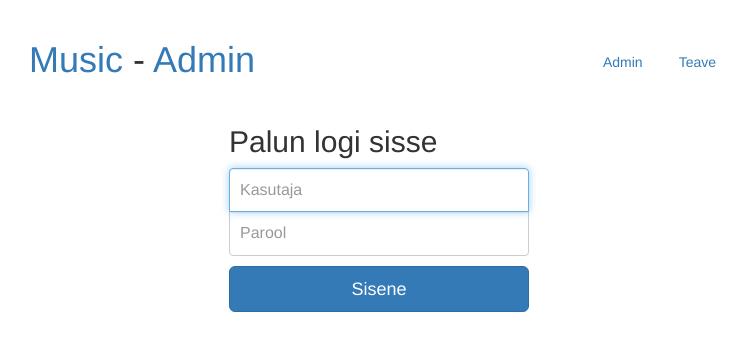
After one commit to arti95/music.arti.ee, a Flask app: page /admin in a window 1280 px wide. The commit adds this page. Shown: the top 351 px of the page, without its empty margins (261-1008 px from the left). Run offline with Flask 2, Linux system fonts and the light colour scheme; data that the repository does not hold is empty; parts of the project's set-up code (start-up, migrations or seed data) failed here and were passed over; some libraries are stand-ins or nearby versions.

Commit message:
somewhat working voting

```diff
--- a/main.py
+++ b/main.py
@@ -1,7 +1,8 @@
-from flask import Flask, render_template
+from flask import Flask, render_template, redirect, url_for, Request
 from flask.ext.restful import Api, reqparse, Resource
 from flask.ext.pymongo import PyMongo
-from bson.json_util import dumps
+from tools import jsonify
+
 
 app = Flask(__name__)
 # app.config["APPLICATION_ROOT"] ="/api"
@@ -10,33 +11,70 @@ api = Api(app)
 mongo = PyMongo(app)
 
 
-parser = reqparse.RequestParser()
-parser.add_argument('title', type=str)
-
-@app.route("/")
-def index():
-    songs = mongo.db.songs.find().sort([( "points", 1 )])
+@app.route("/", defaults={'page': 1})
+@app.route("/page/<int:page>")
+def index(page):
+    page -= 1
+    page_size = 10
+    songs = mongo.db.songs.find().sort([( "points", -1 )])#.skip(page_size*page).limit(page_size)
     return render_template("haaletus.html", songs=songs)
 
 
+@app.route("/admin")
+def admin():
+    songs = mongo.db.songs.find().sort([( "points", -1 )])
+    return render_template("admin.html", songs=songs)
+
+@app.route("/about")
+def about():
+    return render_template("about.html")
+
 class Song(Resource):
+    vote_parser = reqparse.RequestParser()
+    vote_parser.add_argument('vote', type=str, required=True)
+
     def get(self, song_id):
         song = mongo.db.songs.find_one_or_404({'_id': song_id})
-        return dumps(song)
+        return jsonify(song)
+
+    def delete(self, song_id):
+        song = mongo.db.songs.remove({'_id': song_id})
+        return song
+
+    def patch(self, song_id):
+        args = self.vote_parser.parse_args()
+        #song = mongo.db.songs.find_one_or_404({'_id': song_id})
+        if args["vote"] == "down":
+            r = mongo.db.songs.find_and_modify({"_id": song_id,
+                "points":song["points"]}, {"$inc": {"points": -1}}, new=True)
+        elif args["vote"] == "up":
+            r = mongo.db.songs.find_and_modify({"_id": song_id,
+                "points":song["points"]}, {"$inc": {"points": +1}}, new=True)
+        else:
+            r = song
+        return jsonify(r)
 
 
 class SongList(Resource):
+    parser = reqparse.RequestParser()
+    parser.add_argument('title', type=str, required=True)
+    parser.add_argument('redirect', type=str)
+
     def get(self):
-        return dict(mongo.db.songs.find().sort([( "points", 1 )]))
-        #return {"id1": {"title": "Rick Astley - Never Gonna Give You Up", "points": 6}}
+        return jsonify(mongo.db.songs.find().sort([( "points", -1 )]))
+
     def post(self):
-        args = parser.parse_args()
+        args = self.parser.parse_args()
         print(args)
         song_id = mongo.db.songs.insert({"title": args["title"], "points": 1})
+        if args["redirect"] == "home":
+            return redirect(url_for("index"))
         return Song.get(self, song_id)
 
+
 api.add_resource(SongList, '/songs/')
-api.add_resource(Song, "/songs/<string:song_id>")
+api.add_resource(Song, "/songs/<ObjectId:song_id>")
+
 
 if __name__ == '__main__':
     app.run(debug=True, host="0.0.0.0")
--- a/static/css/style.css
+++ b/static/css/style.css
@@ -6,7 +6,7 @@
 }
 
 @media (max-width: 768px) {
-    #postInfo {
+    #add-song>div>button {
         margin-top: 10px;
     }
 }
@@ -15,3 +15,49 @@
     padding-left: 10px;
     padding-right: 10px;
 }
+
+.song-title {
+    word-wrap: break-word;
+    width: 99%;
+}
+
+.song-vote {
+    white-space: nowrap
+}
+
+
+
+.form-signin {
+  max-width: 330px;
+  padding: 15px;
+  margin: 0 auto;
+}
+.form-signin .form-signin-heading,
+.form-signin .checkbox {
+  margin-bottom: 10px;
+}
+.form-signin .checkbox {
+  font-weight: normal;
+}
+.form-signin .form-control {
+  position: relative;
+  height: auto;
+  -webkit-box-sizing: border-box;
+     -moz-box-sizing: border-box;
+          box-sizing: border-box;
+  padding: 10px;
+  font-size: 16px;
+}
+.form-signin .form-control:focus {
+  z-index: 2;
+}
+.form-signin input[type="text"] {
+  margin-bottom: -1px;
+  border-bottom-right-radius: 0;
+  border-bottom-left-radius: 0;
+}
+.form-signin input[type="password"] {
+  margin-bottom: 10px;
+  border-top-left-radius: 0;
+  border-top-right-radius: 0;
+}
--- a/static/js/main.js
+++ b/static/js/main.js
@@ -1,14 +1,18 @@
 $(document).ready(function() {
     $('button.up-vote').click(function() {
-        console.log(this);
-        //$.post('/songs/', param1: 'value1', function(data) {
-        //});
-    })
+        var songId = $(this).data("songId");
+        $.ajax("/songs/"+songId, {data: {vote: "up"}, method: "PATCH"}).done(function (data) {
+            console.log(data);
+            $(".points." + songId).html(data["points"])
+        });
+
+    });
 
     $('button.down-vote').click(function() {
-        console.log(this);
-        //$.post('/path/to/file', param1: 'value1', function(data) {
-            /*optional stuff to do after success */
-        //});
-    })
+        var songId = $(this).data("songId");
+        $.ajax("/songs/"+songId, {data: {vote: "down"}, method: "PATCH"}).done(function (data) {
+            console.log(data);
+            $(".points." + songId).html(data["points"])
+        });
+    });
 });
--- /dev/null
+++ b/templates/admin.html
@@ -0,0 +1,21 @@
+{% extends "layout.html" %}
+{% block body %}
+<h1><a href="{{ url_for('index')}}">Music</a> - <a href="{{ url_for('admin')}}">Admin</a>
+<div class="pull-right">
+  <a href="{{ url_for('admin') }}" class="btn btn-link">Admin</a>
+  <a class="btn btn-link" href="{{ url_for('about')}}">Teave</a>
+</div></h1>
+
+<form class="form-signin" role="form">
+  <h2 class="form-signin-heading">Palun logi sisse</h2>
+  <input type="text" class="form-control" placeholder="Kasutaja" required autofocus>
+  <input type="password" class="form-control" placeholder="Parool" required>
+  <!--<div class="checkbox">
+    <label>
+      <input type="checkbox" value="remember-me"> Mäleta Mind
+    </label>
+  </div>-->
+  <button class="btn btn-lg btn-primary btn-block" type="submit">Sisene</button>
+</form>
+
+{% endblock %}
--- a/templates/layout.html
+++ b/templates/layout.html
@@ -3,7 +3,7 @@
     <head>
         <meta charset="utf-8">
         <meta http-equiv="X-UA-Compatible" content="IE=edge">
-        <meta name="viewport" content="width=device-width, initial-scale=1">
+        <meta name="viewport" content="width=device-width, initial-scale=1, maximum-scale=1, user-scalable=0">
         <title>Music</title>
         <!-- Bootstrap CSS -->
         <link href="https://netdna.bootstrapcdn.com/bootstrap/3.1.1/css/bootstrap.min.css" rel="stylesheet">
@@ -19,6 +19,6 @@
         <!-- Bootstrap JavaScript -->
         <script src="https://netdna.bootstrapcdn.com/bootstrap/3.1.1/js/bootstrap.min.js"></script>
         <!-- App code -->
-        <script type="text/javascript" href="/static/js/main.js"></script>
+        <script src="/static/js/main.js"></script>
     </body>
 </html>
```
Also changed, not shown: templates/about.html (added, +16 -0 lines), templates/haaletus.html (+22 -5 lines), tools.py (added, +8 -0 lines), 1 other file.
